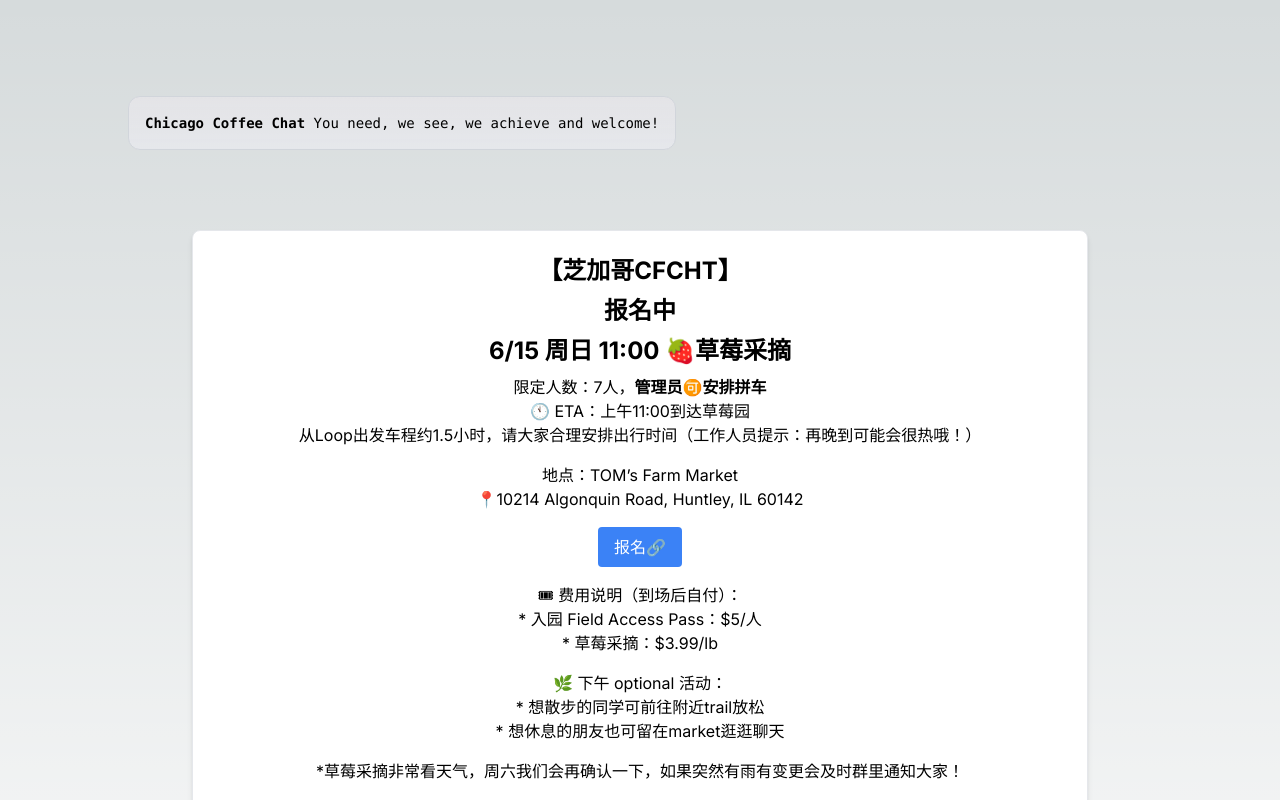
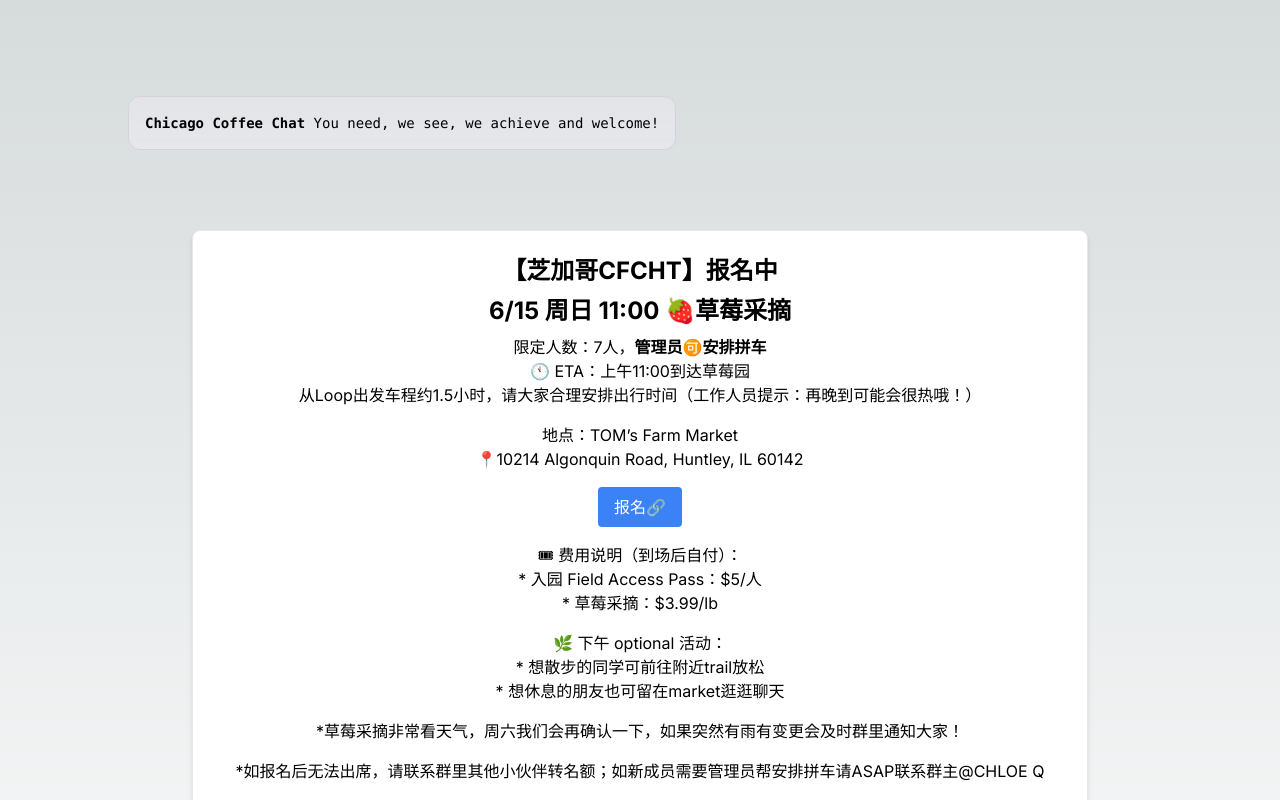
Before and after one commit to Brack-Wang/nextjs, a Next.js app: page / in a window 1280 px wide. Shown: the top 800 px of the page. Built offline with nearby package versions, Linux system fonts and the light colour scheme.

Commit message:
Update page.tsx

```diff
--- a/app/page.tsx
+++ b/app/page.tsx
@@ -15,11 +15,10 @@ export default function Home() {
       </div>
 
       <div className="mt-20 my-12 p-4 md:p-6 max-w-xs md:max-w-2xl lg:max-w-4xl w-full bg-white rounded-lg border border-gray-200 shadow-md dark:bg-gray-800 dark:border-gray-700 text-center">
-        <h2 className="text-2xl font-bold mb-2"> 【芝加哥CFCHT】 </h2>
+        <h2 className="text-2xl font-bold mb-2"> 【芝加哥CFCHT】报名中 </h2>
 
 
 {/* Event Details Replacement Start */}
-<h2 className="text-2xl font-bold mb-2">报名中</h2>
 <h2 className="text-2xl font-bold mb-2">6/15 周日 11:00 🍓草莓采摘</h2>
 <p className="mb-4">限定人数：7人，<strong>管理员🉑️安排拼车</strong><br />🕚 ETA：上午11:00到达草莓园<br />从Loop出发车程约1.5小时，请大家合理安排出行时间（工作人员提示：再晚到可能会很热哦！）</p>
 <p className="mb-4">地点：TOM’s Farm Market<br />📍10214 Algonquin Road, Huntley, IL 60142</p>
```
